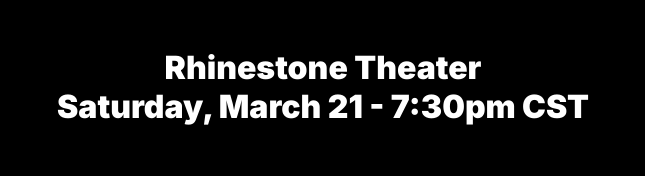
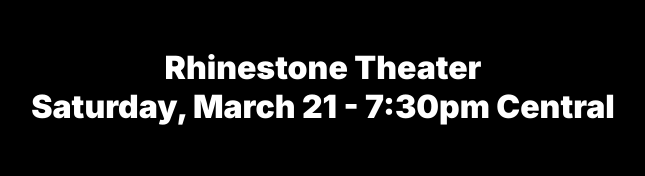
Before and after one commit to jplhomer/rhinestone-theater, a Next.js app: page / in a window 1280 px wide. Shown: the top 176 px of the page, without its empty margins (317-962 px from the left). Built offline with nearby package versions, Linux system fonts and the light colour scheme.

Commit message:
Use Central instead

```diff
--- a/pages/index.js
+++ b/pages/index.js
@@ -23,7 +23,7 @@ export default () => (
     >
       Rhinestone Theater
       <br />
-      Saturday, March 21 - 7:30pm CST
+      Saturday, March 21 - 7:30pm Central
     </p>
     <iframe
       src="https://www.facebook.com/plugins/video.php?href=https%3A%2F%2Fwww.facebook.com%2Fjplhomer%2Fvideos%2F10218816588064094%2F&width=400"
```
